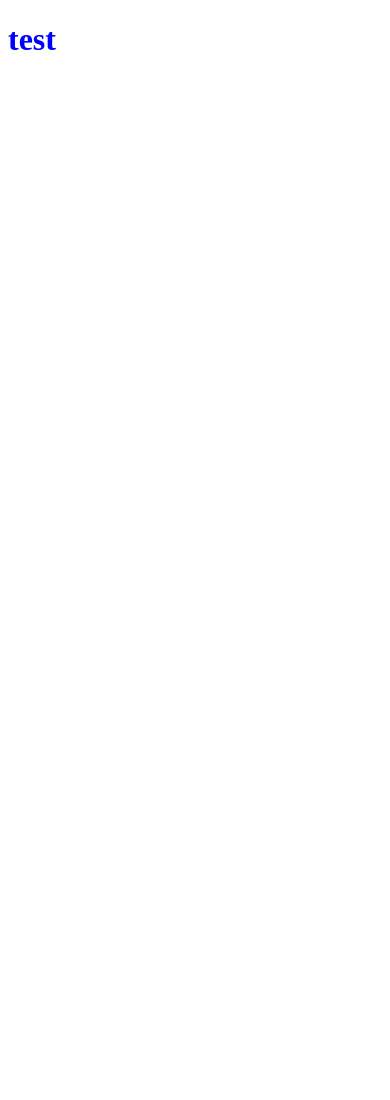
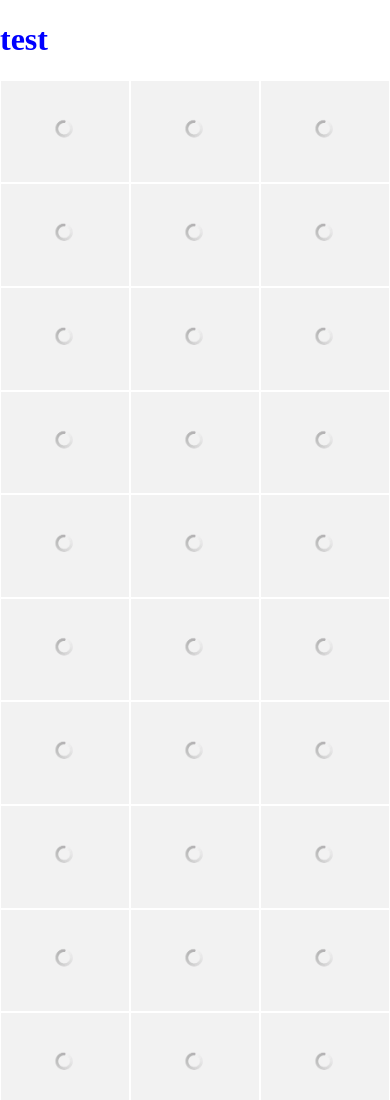
Before and after one commit to cspeloso/Lazy-Loading-Mosaic-Tiling-Plugin, a plain HTML site: page index.html in a window 390 px wide. Shown: the top 1100 px of the page. Before the commit the page ends 844 px from the top, so only its background shows below. Drawn offline with Linux system fonts and the light colour scheme.

Commit message:
mosaic plugin

```diff
--- a/index.html
+++ b/index.html
@@ -6,9 +6,17 @@
     <meta name="viewport" content="width=device-width, initial-scale=1.0">
     <title>Lazy Loading / Mosaic Tiling</title>
     <link rel="stylesheet" href="style.css" />
-    <script src="script.js"></script>
 </head>
 <body>
     <h1>test</h1>
+    <div id="masonryContainer" class=>
+    </div>
+    <script src="script.js"></script>
+    <script>
+        var mosaic = new mosaicLayout({
+            container: "masonryContainer"
+        });
+        mosaic.loadImages();
+    </script>
 </body>
 </html>
--- a/script.js
+++ b/script.js
@@ -1,3 +1,90 @@
-function mosaicLayout(){
+function mosaicLayout(options) {
 
+    let defaultOptions = {
+        container: "masonryContainer",
+        masonryColumn: "masonryColumn",
+        masonryImgDiv: "masonryImgDiv",
+        masonryImg: "masonryImg",
+        columns: "6",
+        mobileColumns: "3",
+        smallCutoff: 800,
+        imagesJson: ""
+    };
+
+    options = { ...defaultOptions, ...options };
+
+    let _this = this;
+    let masonryContainer = document.getElementById(options.container);
+    let imagesArray = ['one', 'two', 'three', 'two', 'three', 'two', 'three', 'two', 'three', 'two', 'three', 'two', 'three', 'two', 'three', 'two', 'three', 'two', 'three', 'two', 'three', 'two', 'three', 'two', 'three', 'two', 'three', 'two', 'three', 'two', 'three', 'two', 'three', 'two', 'three', 'two', 'three', 'two', 'three', 'two', 'three', 'two', 'three', 'two', 'three', 'two', 'three', 'two', 'three', 'two', 'three', 'two', 'three', 'two', 'three', 'two', 'three', 'two', 'three', 'two', 'three', 'two', 'three', 'two', 'three', 'two', 'three', 'two', 'three', 'two', 'three', 'two', 'three', 'two', 'three', 'two', 'three', 'two', 'three', 'two', 'three', 'two', 'three', 'two', 'three', 'two', 'three', 'two', 'three', 'two', 'three', 'two', 'three', 'two', 'three', 'two', 'three', 'two', 'three', 'two', 'three', 'two', 'three', 'two', 'three', 'two', 'three', 'two', 'three', 'two', 'three', 'two', 'three', 'two', 'three', 'two', 'three', 'two', 'three', 'two', 'three', 'two', 'three', 'two', 'three', 'two', 'three', 'two', 'three', 'two', 'three', 'two', 'three', 'two', 'three', 'two', 'three', 'two', 'three', 'two', 'three', 'two', 'three', 'two', 'three', 'two', 'three', 'two', 'three', 'two', 'three', 'two', 'three', 'two', 'three', 'two', 'three', 'two', 'three', 'two', 'three', 'two', 'three', 'two', 'three', 'two', 'three', 'two', 'three', 'two', 'three', 'two', 'three'];
+    let resizeCheckSM = false;
+    let resizeCheckLG = true;
+
+    this.loadImages = function () {
+        //  clear masonry container out, in case we're resizing...
+        masonryContainer.innerHTML = '';
+
+        var columnCount = options.columns;
+
+        //  change column count if the screen is too small
+        if (window.innerWidth < options.smallCutoff) {
+            resizeCheckSM = true;
+            resizeCheckLG = false;
+            columnCount = options.mobileColumns;
+        }
+
+        // creates divs for the amount of columns specified, and adds them into an array.
+        for (var i = 0; i < columnCount; i++) {
+
+            //  creates a div
+            var columnDiv = document.createElement('div');
+
+            //  sets the width for the div
+            columnDiv.style.width = (100 / columnCount) + '%';
+
+            //  sets the class for the div
+            columnDiv.setAttribute('class', options.masonryColumn);
+
+            //  adds the div into the container
+            masonryContainer.appendChild(columnDiv);
+        }
+
+        //  places the images into each column
+        for (var i = 0; i < imagesArray.length; i++) {
+            //  grabs the column number for the image
+            var colNum = i % columnCount;
+
+            //  creates an img element
+            var img = document.createElement('img');
+            img.src = "client-loader.gif";
+            img.setAttribute('class', options.masonryImg);
+
+            //  creates a div for the img element and places it inside
+            var imgDiv = document.createElement('div');
+            imgDiv.setAttribute('class', options.masonryImgDiv);
+            imgDiv.appendChild(img);
+
+            //  appends the img div element to the column it belongs in
+            document.getElementsByClassName(options.masonryColumn)[colNum].appendChild(imgDiv)
+        }
+
+        window.addEventListener('resize', function() {
+            _this.resizeChecker();
+        })
+    };
+
+    this.resizeChecker = function(){
+        if(window.innerWidth < options.smallCutoff && resizeCheckSM == false){
+            _this.loadImages();
+            scrollTo(0,1);
+            resizeCheckSM = true;
+            resizeCheckLG = false;
+        }
+        else if(window.innerWidth > options.smallCutoff && resizeCheckLG == false)
+        {
+            _this.loadImages();
+            scrollTo(0,1);
+            resizeCheckSM = false;
+            resizeCheckLG = true;
+        }
+    };
 }
--- a/style.css
+++ b/style.css
@@ -1,3 +1,26 @@
+body{
+    margin:0px;
+}
 h1{
     color:blue;
 }
+
+
+/* masonry */
+#masonryContainer{
+    width:100%;
+}
+
+.masonryColumn{
+    display:inline-grid;
+}
+
+.masonryImgDiv{
+    margin:0px;
+    padding:1px;
+}
+
+.masonryImg{
+    width:100%;
+    display:block;
+}
```
Also changed, not shown: initialScript.js (added, +79 -0 lines), client-loader.gif (added), 1 other file.
